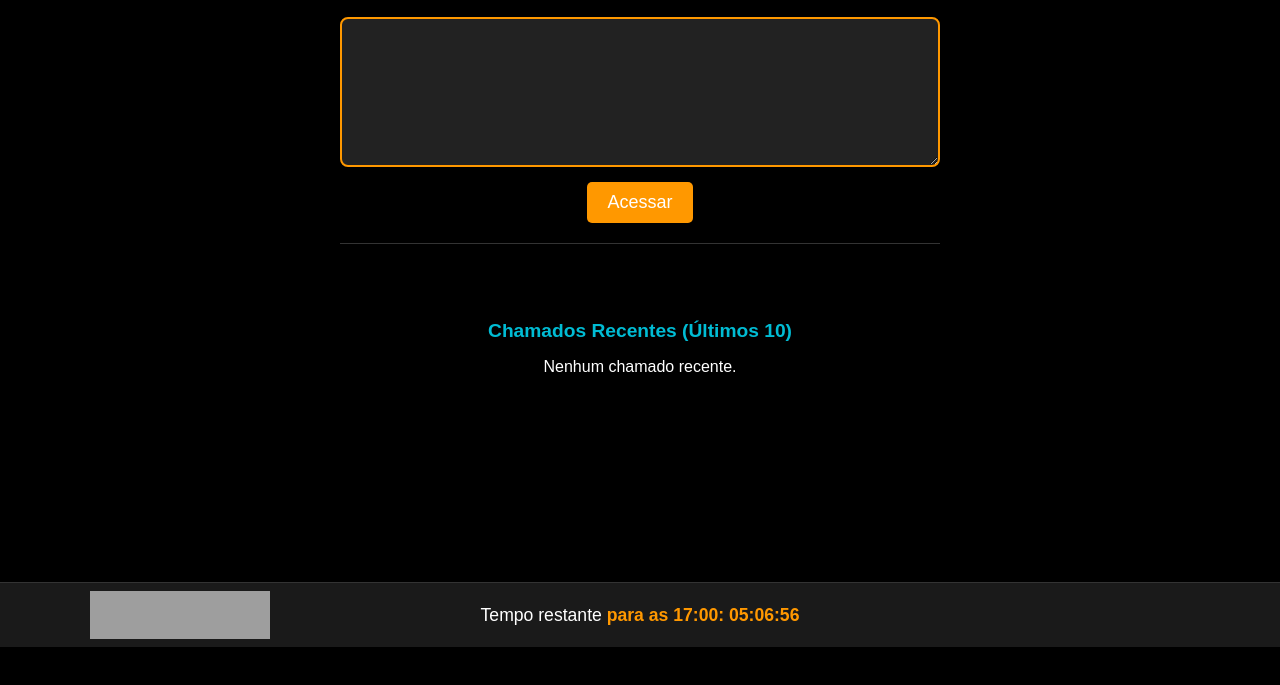
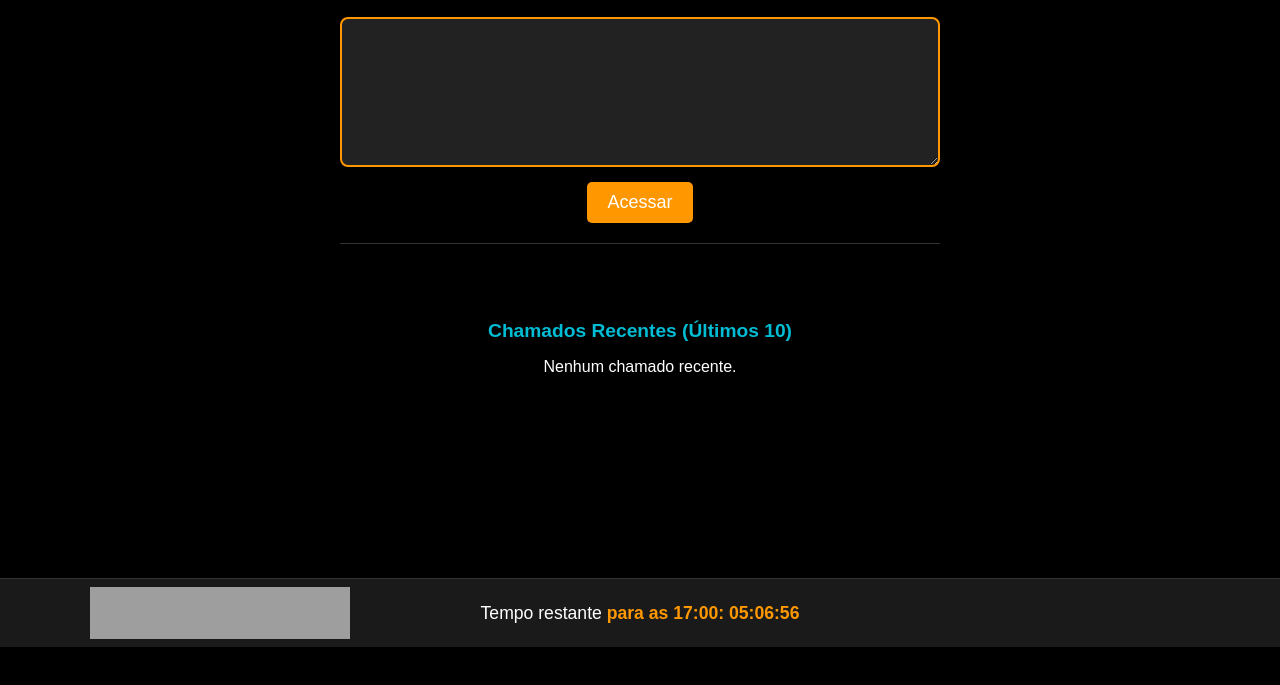
Before and after one commit to yurischulze98/pesquisa, a plain HTML site: page index.html in a window 1280 px wide. Shown: the part 153-838 px from the top of the page. Drawn offline with Linux system fonts and the light colour scheme; grey boxes are pictures that could not be loaded.

Commit message:
Update index.html
Alterando para a contagem regressiva aparecer completa

```diff
--- a/index.html
+++ b/index.html
@@ -160,8 +160,8 @@
             border-top: 1px solid #333;
             font-size: 1.1em;
 
-            --iframe-w: 180px;
-            --iframe-h: 48px;
+            --iframe-w: clamp(170px, 40vw, 260px);
+            --iframe-h: 52px;
         }
 
         .footer-grid {
```
